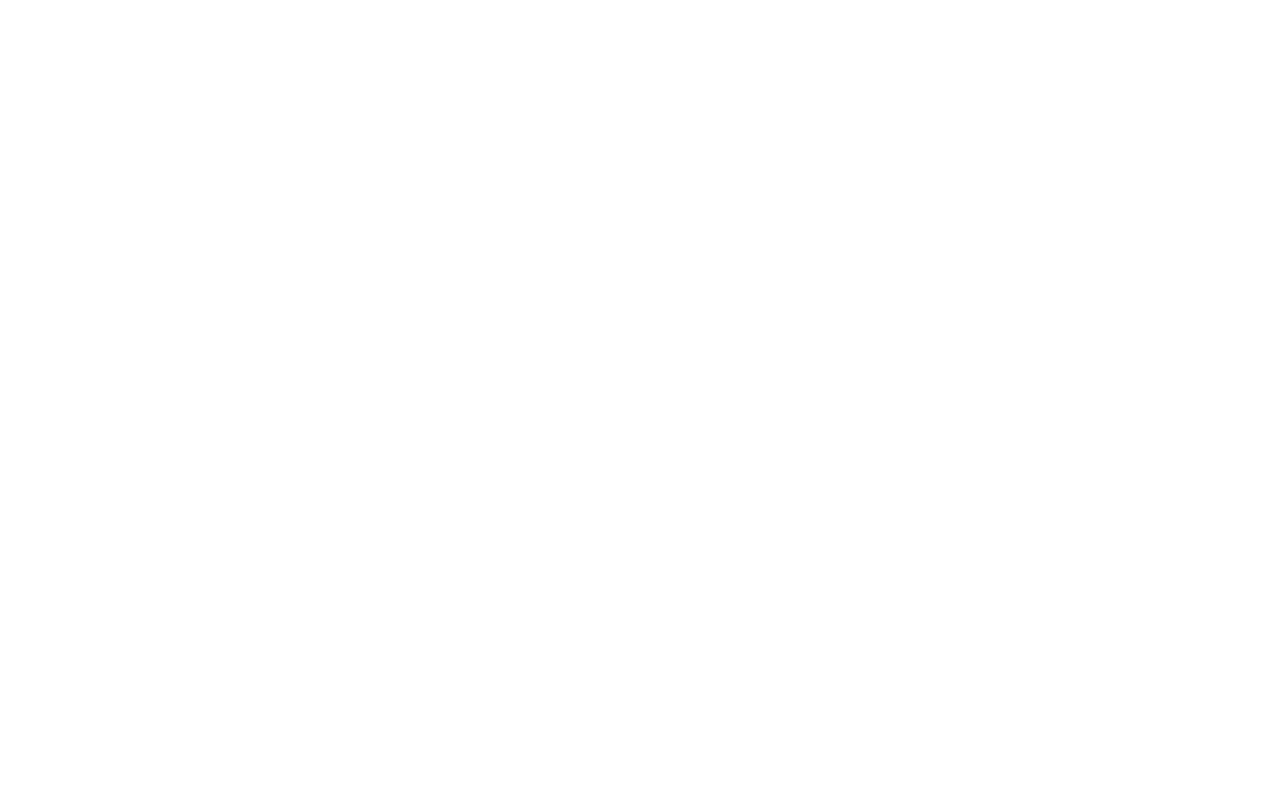
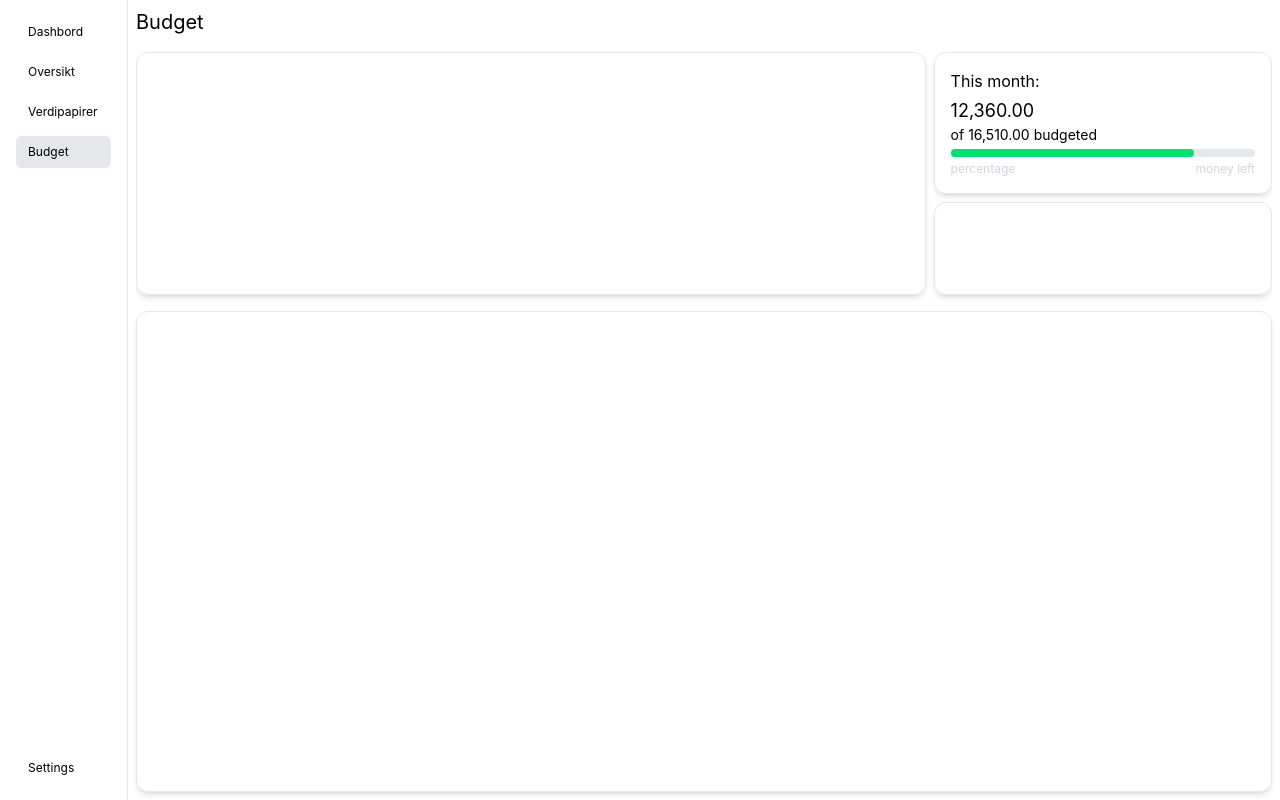
Before and after one commit to wilhelm-rolstad/bank-dashboard, a React app in the folder frontend/: page /budget in a window 1280 px wide. Before the commit this address had no page. Built offline with nearby package versions, Linux system fonts and the light colour scheme; the HTML template or start-up script is replaced by a standard one.

Commit message:
initial ui of the budgeting page

```diff
--- a/frontend/src/App.jsx
+++ b/frontend/src/App.jsx
@@ -3,6 +3,7 @@
 import LoginPage from "./loginPage.jsx"
 import Verdipapirer from "./Verdipapirer.jsx"
 import Layout from "./layout.tsx"
+import BudgetPage from "./budgetPage.jsx"
 
 export default function App() {
     return (
@@ -12,6 +13,7 @@
                 <Route element={<Layout />}>
                     <Route path="/accounts" element={<AccountOverview />} />
                     <Route path="/verdipapirer" element={<Verdipapirer />} />
+                    <Route path="/budget" element={<BudgetPage />} />
                 </Route>
             </Routes>
         </>
--- /dev/null
+++ b/frontend/src/budgetPage.jsx
@@ -0,0 +1,43 @@
+import { useState, useEffect} from 'react'
+
+export default function budgetPage(){
+    return(
+        <>
+            <section className="w-full p-2 h-screen flex flex-col gap-2">
+                <header>
+                    <h1 className="text-xl">Budget</h1>
+                </header>
+                <div className="w-full rounded-xl h-[35%] overflow-hidden flex gap-2 py-2">
+                    <section className="w-[70%] h-full border border-gray-200 shadow-md  rounded-xl">
+
+                    </section>
+                    <div className="w-[30%] h-full flex flex-col gap-2">
+                        <section className="w-full h-[60%] border border-gray-200 shadow-md rounded-xl flex flex-col gap-1 p-4">
+                            <h2>This month:</h2>
+                            <div className="flex flex-col gap-0">
+                                <h1 className="text-lg"> {"12,360.00"}</h1>
+                                <p className="text-sm">of {"16,510.00"} budgeted</p>
+                            </div>
+                            <div className="relative w-full h-2">
+                                <span className="absolute inset-0 z-100 w-[80%] h-2 bg-green-400 rounded-full"></span>
+                                <span className="absolute inset-0 w-full h-2 bg-gray-200 rounded-full"></span>
+                            </div>
+
+                            <div className="flex items-center">
+                                <p className="text-xs text-gray-300">{"percentage"}</p>
+                                <p className="text-xs text-gray-300 ml-auto">{"money left"}</p>
+                            </div>
+                        </section>
+                        <section className="w-full h-[40%] border border-gray-200 shadow-md rounded-xl">
+
+                        </section>
+
+                    </div>
+                </div>
+                <section className="w-full border border-gray-200 shadow-md py-2 rounded-xl h-[65%]">
+
+                </section>
+            </section>
+        </>
+    )
+}
--- a/frontend/src/layout.tsx
+++ b/frontend/src/layout.tsx
@@ -20,13 +20,17 @@
           Verdipapirer
         </NavLink>
 
+        <NavLink to="/budget" className={({isActive}) =>
+          `px-3 py-2 rounded-md ${isActive ? "bg-gray-200" : "hover:bg-gray-100"}`
+        }>
+          Budget
+        </NavLink>
+
         <NavLink to="/settings" className={({isActive}) =>
           `px-3 py-2 rounded-md mt-auto ${isActive ? "bg-gray-200" : "hover:bg-gray-100"}`
         }>
           Settings
         </NavLink>
-
-
 
       </nav>
 
```
